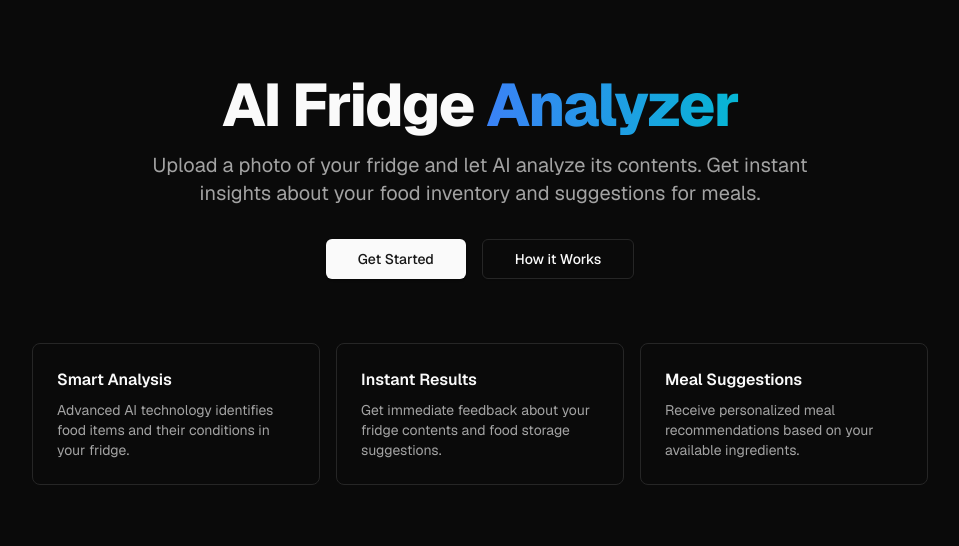
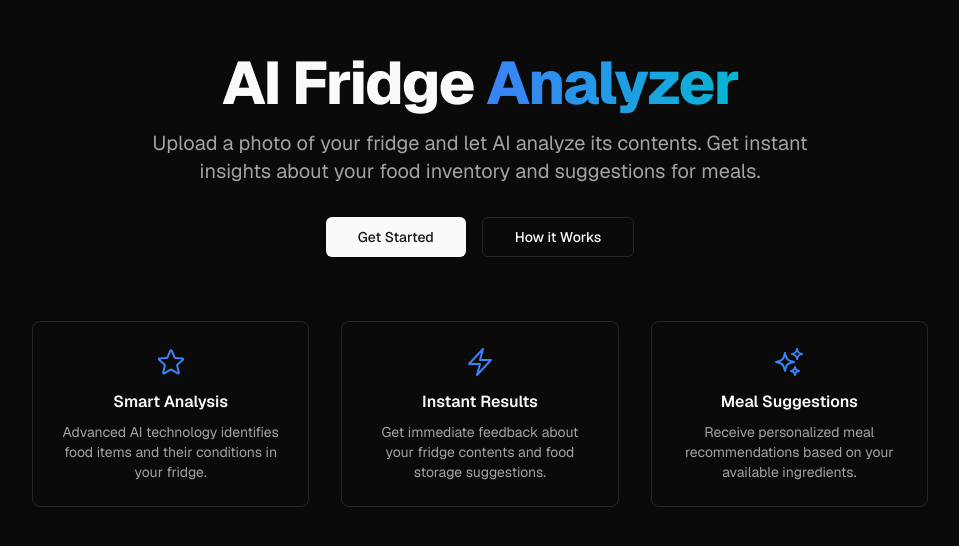
Before and after one commit to samratjha96/kitchen-lens, a Next.js app: page / in a window 1280 px wide. Shown: the part 120-666 px from the top of the page, without its empty margins (160-1119 px from the left). Built offline with nearby package versions, Linux system fonts and the light colour scheme.

Commit message:
chore: Add some stylish buttons to landing

```diff
--- a/package.json
+++ b/package.json
@@ -16,6 +16,7 @@
     "format:check": "prettier --check \"**/*.{ts,tsx,js,jsx,mdx}\" --cache"
   },
   "dependencies": {
+    "@heroicons/react": "^2.2.0",
     "@radix-ui/react-slot": "^1.1.2",
     "@t3-oss/env-nextjs": "^0.10.1",
     "class-variance-authority": "^0.7.1",
--- a/src/app/page.tsx
+++ b/src/app/page.tsx
@@ -1,6 +1,8 @@
 import { Button } from "@/components/ui/button";
 import Link from "next/link";
 import React from "react";
+import { StarIcon, BoltIcon, SparklesIcon } from "@heroicons/react/24/outline";
+
 export default function HomePage() {
   return (
     <main className="flex min-h-screen flex-col items-center justify-center">
@@ -27,14 +29,22 @@ export default function HomePage() {
           </Button>
         </div>
 
-        <div className="mt-8 grid w-full max-w-4xl grid-cols-1 gap-4 sm:grid-cols-3">
-          {features.map((feature) => (
+        <div className="mt-8 grid w-full max-w-4xl grid-cols-1 gap-8 sm:grid-cols-3">
+          {features.map((feature, index) => (
             <div
               key={feature.title}
-              className="rounded-lg border bg-card p-6 text-left"
+              className="group relative rounded-lg border bg-card p-6 text-left transition-all duration-300 hover:-translate-y-1 hover:shadow-xl"
+              style={{
+                transform: `translateZ(${index * 10}px)`,
+                zIndex: index,
+              }}
             >
-              <h3 className="mb-2 font-semibold">{feature.title}</h3>
-              <p className="text-sm text-muted-foreground">{feature.description}</p>
+              <div className="absolute inset-0 rounded-lg bg-gradient-to-r from-blue-500/10 to-cyan-500/10 opacity-0 transition-opacity duration-300 group-hover:opacity-100" />
+              <div className="relative flex flex-col items-center text-center">
+                <feature.icon className="mb-3 h-8 w-8 text-blue-500" />
+                <h3 className="mb-2 font-semibold">{feature.title}</h3>
+                <p className="text-sm text-muted-foreground">{feature.description}</p>
+              </div>
             </div>
           ))}
         </div>
@@ -48,15 +58,18 @@ const features = [
     title: "Smart Analysis",
     description:
       "Advanced AI technology identifies food items and their conditions in your fridge.",
+    icon: StarIcon,
   },
   {
     title: "Instant Results",
     description:
       "Get immediate feedback about your fridge contents and food storage suggestions.",
+    icon: BoltIcon,
   },
   {
     title: "Meal Suggestions",
     description:
       "Receive personalized meal recommendations based on your available ingredients.",
+    icon: SparklesIcon,
   },
 ];
```
Also changed, not shown: 1 other file (tests, documents, lock files or other folders).
